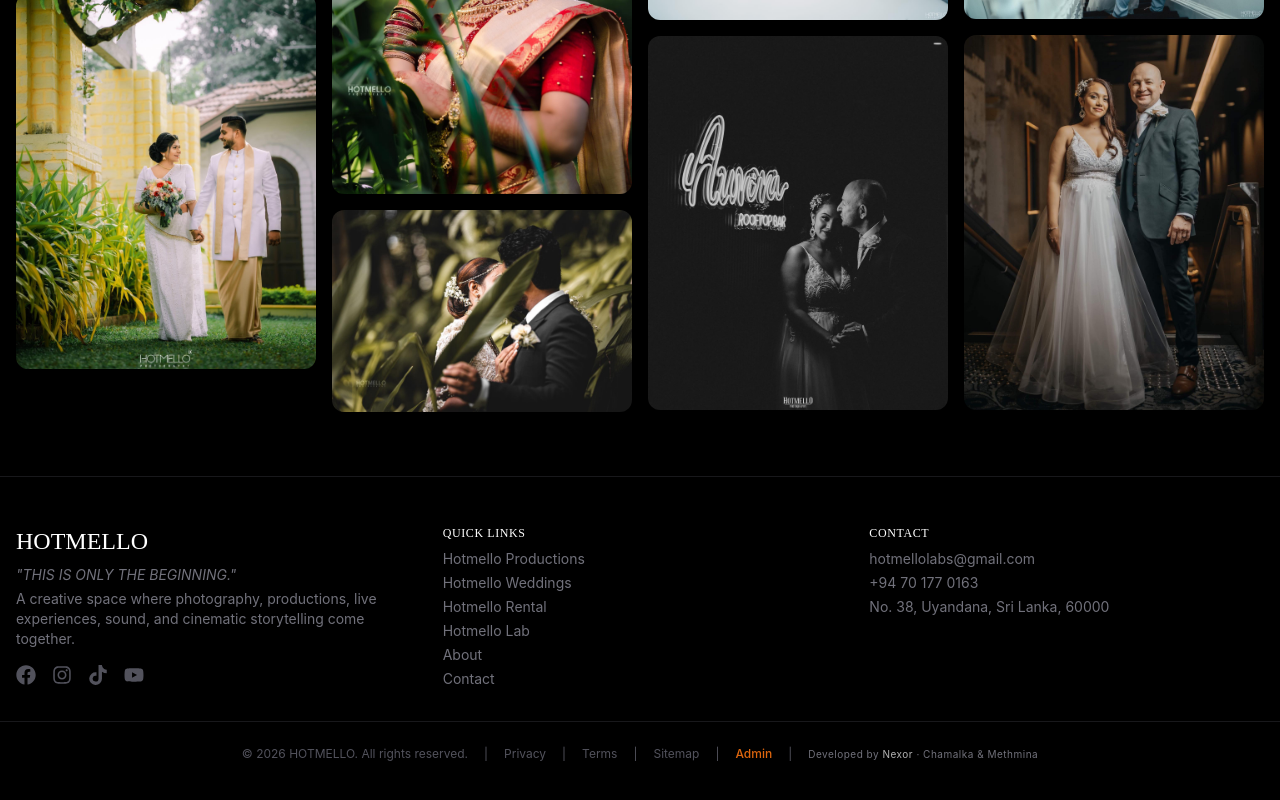
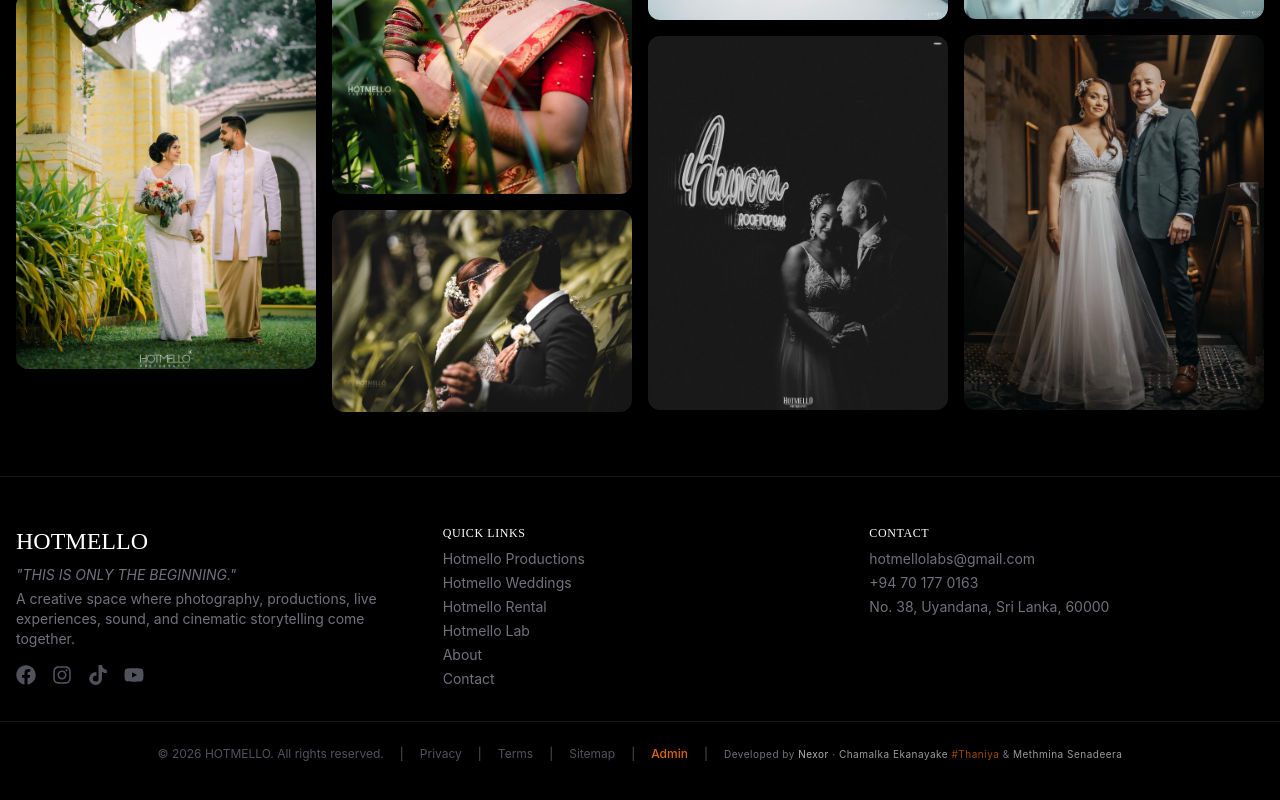
Before and after one commit to Methmina2/Studio, a React (Vite) app in the folder Frontend/: page /wedding in a window 1280 px wide. Shown: the part 689-1489 px from the top of the page. Built offline with nearby package versions, Linux system fonts and the light colour scheme; no server answers; a web font is replaced by a local one.

Commit message:
Name changed

```diff
--- a/Frontend/src/components/layout/Footer.jsx
+++ b/Frontend/src/components/layout/Footer.jsx
@@ -47,7 +47,7 @@
         </div>
       </div>
 
-      {/* Bottom bar – now includes developer credits */}
+      {/* Bottom bar – with full developer names and handle */}
       <div className="border-t border-zinc-900 mt-8 pt-6 text-center text-xs text-zinc-600">
         <div className="flex flex-wrap items-center justify-center gap-2 sm:gap-4">
           <span>&copy; 2026 HOTMELLO. All rights reserved.</span>
@@ -63,7 +63,11 @@
           </Link>
           <span>|</span>
           <span className="text-zinc-500 text-[10px] tracking-wider">
-            Developed by <span className="text-white/70">Nexor</span> · Chamalka &amp; Methmina
+            Developed by <span className="text-white/70">Nexor</span> ·{' '}
+            <span className="text-white/60">Chamalka Ekanayake</span>
+            <span className="text-[#de660e]/70"> #Thaniya</span>
+            <span className="text-zinc-500"> &amp; </span>
+            <span className="text-white/60">Methmina Senadeera</span>
           </span>
         </div>
       </div>
```
